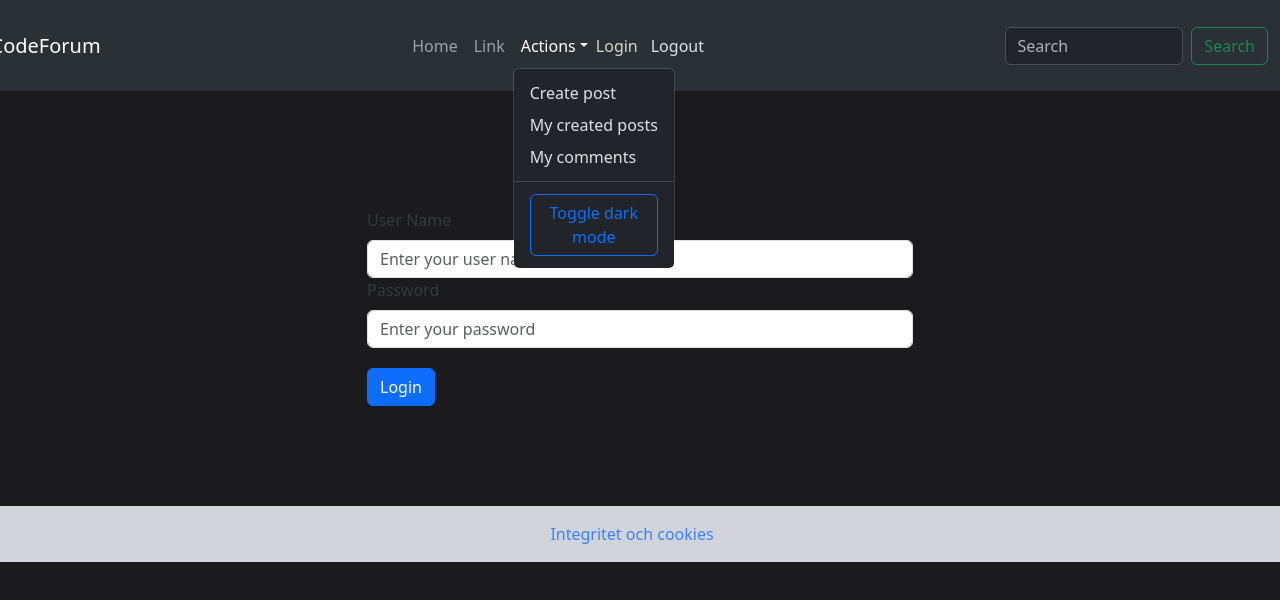
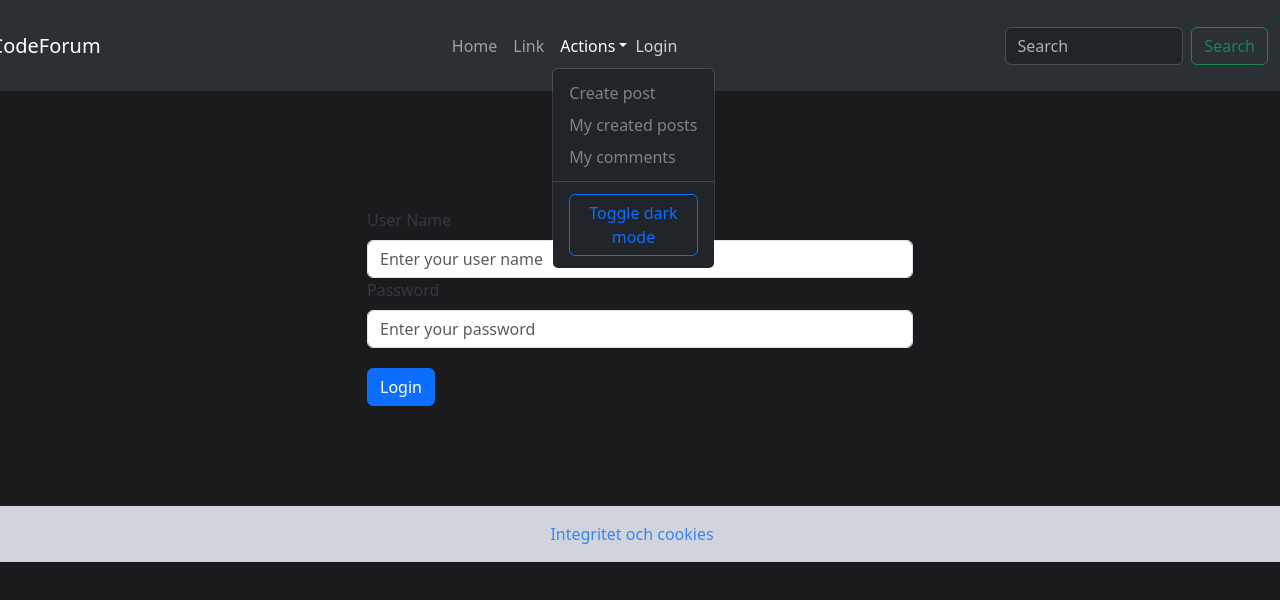
Before and after one commit to sheilabarnagot/Grupprojektet, a React (Vite) app in the folder frontend/: page /login in a window 1280 px wide. Both pictures are taken after a click on the button "Actions". Shown: the top 600 px of the page. Built offline with nearby package versions, Linux system fonts and the light colour scheme.

Commit message:
Update: Control navbar state with context from outlet

```diff
--- a/frontend/src/App.tsx
+++ b/frontend/src/App.tsx
@@ -1,13 +1,22 @@
-import "bootstrap/dist/css/bootstrap.min.css";
-import { Nav_bar } from "./Nav_bar.tsx";
-import  Footer  from "./footer/Footer.tsx";
-import { Outlet } from "react-router-dom";
+import 'bootstrap/dist/css/bootstrap.min.css';
+import { Nav_bar } from './Nav_bar.tsx';
+import Footer from './footer/Footer.tsx';
+import { useState } from 'react';
+import { Outlet } from 'react-router-dom';
+import { ContextType } from './Context/IsLoggedInContext.ts';
 
 function App() {
+  const [isLoggedIn, setIsLoggedInContext] = useState(false);
+
   return (
     <>
-      <Nav_bar />
-      <Outlet />
+      <Nav_bar
+        isLoggedIn={isLoggedIn}
+        setIsLoggedInContext={setIsLoggedInContext}
+      />
+      <Outlet
+        context={{ isLoggedIn, setIsLoggedInContext } satisfies ContextType}
+      />
       <Footer />
     </>
   );
--- /dev/null
+++ b/frontend/src/Context/IsLoggedInContext.tsx
@@ -0,0 +1,11 @@
+import { Dispatch, SetStateAction } from 'react';
+import { useOutletContext } from 'react-router-dom';
+
+export interface ContextType {
+  isLoggedIn: boolean;
+  setIsLoggedInContext: Dispatch<SetStateAction<boolean>>;
+}
+
+export function isUserLoggedIn() {
+  return useOutletContext<ContextType>();
+}
--- a/frontend/src/Nav_bar.tsx
+++ b/frontend/src/Nav_bar.tsx
@@ -7,26 +7,43 @@ import Button from 'react-bootstrap/Button';
 import { useEffect, useState } from 'react';
 import { NavLink, useNavigate } from 'react-router-dom';
 
-export const Nav_bar = () => {
+interface Props {
+  isLoggedIn: boolean;
+  setIsLoggedInContext: React.Dispatch<React.SetStateAction<boolean>>;
+}
+
+export const Nav_bar = ({ isLoggedIn, setIsLoggedInContext }: Props) => {
   const [darkMode, setDarkMode] = useState('dark');
+  const [isLoggedInLocalStorage, setIsLoggedInLocalStorage] = useState(false);
+
+  const [item, setItem] = useState<string | null>(null);
+  const navigate = useNavigate();
+
+  const navigateToLogin = () => {
+    isLoggedIn || item ? navigate('/') : navigate('/login');
+  };
+
   const toggleDarkMode = () => {
     darkMode === 'dark' ? setDarkMode('light') : setDarkMode('dark');
   };
-  const [item, setItem] = useState<string | null>(null);
-  const navigate = useNavigate();
+  const handleLogout = () => {
+    localStorage.clear();
+    setIsLoggedInContext(false);
+    setIsLoggedInLocalStorage(false);
+    setItem(null);
+    navigate('/login');
+  };
+
   useEffect(() => {
     const getitem = localStorage.getItem('items');
+
     if (getitem) setItem(getitem);
   }, []);
 
-  const navigateToLogin = () => {
-    item ? navigate('/') : navigate('/login');
-  };
-  const handleLogout = () => {
-    localStorage.removeItem('items');
-    setItem(null);
-    navigate('/login');
-  };
+  useEffect(() => {
+    const getIsLoggedIn = localStorage.getItem('isLoggedIn');
+    if (getIsLoggedIn) setIsLoggedInLocalStorage(true);
+  }, [isLoggedIn]);
 
   return (
     <>
@@ -36,8 +53,7 @@ export const Nav_bar = () => {
           data-bs-theme={darkMode}
           expand="sm"
           id="navbar-navbar-Nav_bar"
-          className="bg-body-tertiary w-100"
-        >
+          className="bg-body-tertiary w-100">
           <Container id="navbar-Nav_bar" fluid>
             <div className="flex justify-end w-1/12">
               <Navbar.Brand as={NavLink} to="/">
@@ -50,37 +66,42 @@ export const Nav_bar = () => {
               <Nav
                 className="me-auto my-2 my-lg-0"
                 style={{ minHeight: '75px', width: '100%' }}
-                navbarScroll
-              >
+                navbarScroll>
                 <div className="flex w-full items-center justify-center">
                   <Nav.Link as={NavLink} to="/" href="#action1">
                     Home
                   </Nav.Link>
                   <Nav.Link href="#action2">Link</Nav.Link>
                   <NavDropdown title="Actions" id="navbarScrollingDropdown">
-                    <NavDropdown.Item as={NavLink} to="/createpost">
+                    <NavDropdown.Item
+                      disabled={!isLoggedInLocalStorage}
+                      as={NavLink}
+                      to="/createpost">
                       Create post
                     </NavDropdown.Item>
-                    <NavDropdown.Item href="#action3">
+                    <NavDropdown.Item
+                      disabled={!isLoggedInLocalStorage}
+                      href="#action3">
                       My created posts
                     </NavDropdown.Item>
-                    <NavDropdown.Item href="#action3">
+                    <NavDropdown.Item
+                      disabled={!isLoggedInLocalStorage}
+                      href="#action3">
                       My comments
                     </NavDropdown.Item>
                     <NavDropdown.Divider />
                     <NavDropdown.ItemText>
                       <Button
                         onClick={toggleDarkMode}
-                        variant="outline-primary"
-                      >
+                        variant="outline-primary">
                         Toggle dark mode
                       </Button>
                     </NavDropdown.ItemText>
                   </NavDropdown>
-                  <p onClick={navigateToLogin}>
-                    {item !== 'undefined' && item ? 'user settings' : 'Login'}
+                  <p onClick={() => navigateToLogin()}>
+                    {isLoggedIn || item ? 'user settings' : 'Login'}
                   </p>
-                  {item && (
+                  {(isLoggedIn || item) && (
                     <Button variant="putline-danger" onClick={handleLogout}>
                       Logout
                     </Button>
--- a/frontend/src/auth/components/LoginForm.tsx
+++ b/frontend/src/auth/components/LoginForm.tsx
@@ -2,14 +2,18 @@ import { useState, useEffect } from 'react';
 import { Form, Button } from 'react-bootstrap';
 import axios from 'axios';
 import { useNavigate } from 'react-router-dom';
+import { ContextType, isUserLoggedIn } from '../../Context/IsLoggedInContext';
 
 const LoginForm: React.FC = () => {
+  const { isLoggedIn, setIsLoggedInContext } =
+    isUserLoggedIn() satisfies ContextType;
+
   const [formData, setFormData] = useState({
     userName: '',
     password: '',
   });
-
   const [id, setId] = useState();
+  console.log({ isLoggedIn, setIsLoggedInContext });
 
   const navigate = useNavigate();
 
@@ -36,18 +40,13 @@ const LoginForm: React.FC = () => {
   };
 
   useEffect(() => {
-    localStorage.setItem('items', JSON.stringify(id));
-    console.log({ id });
-    id && localStorage.setItem('userName', JSON.stringify(formData.userName));
-    id && navigate('/');
+    id &&
+      (localStorage.setItem('items', JSON.stringify(id)),
+      localStorage.setItem('userName', JSON.stringify(formData.userName)),
+      setIsLoggedInContext(true),
+      navigate('/'),
+      localStorage.setItem('isLoggedIn', JSON.stringify(true)));
   });
-
-  // useEffect(() => {
-  //   const items = JSON.parse(localStorage.getItem('items') || '');
-  //   if (items) {
-  //     setId(items);
-  //   }
-  // }, []);
 
   return (
     <Form onSubmit={handleSubmit}>
```
